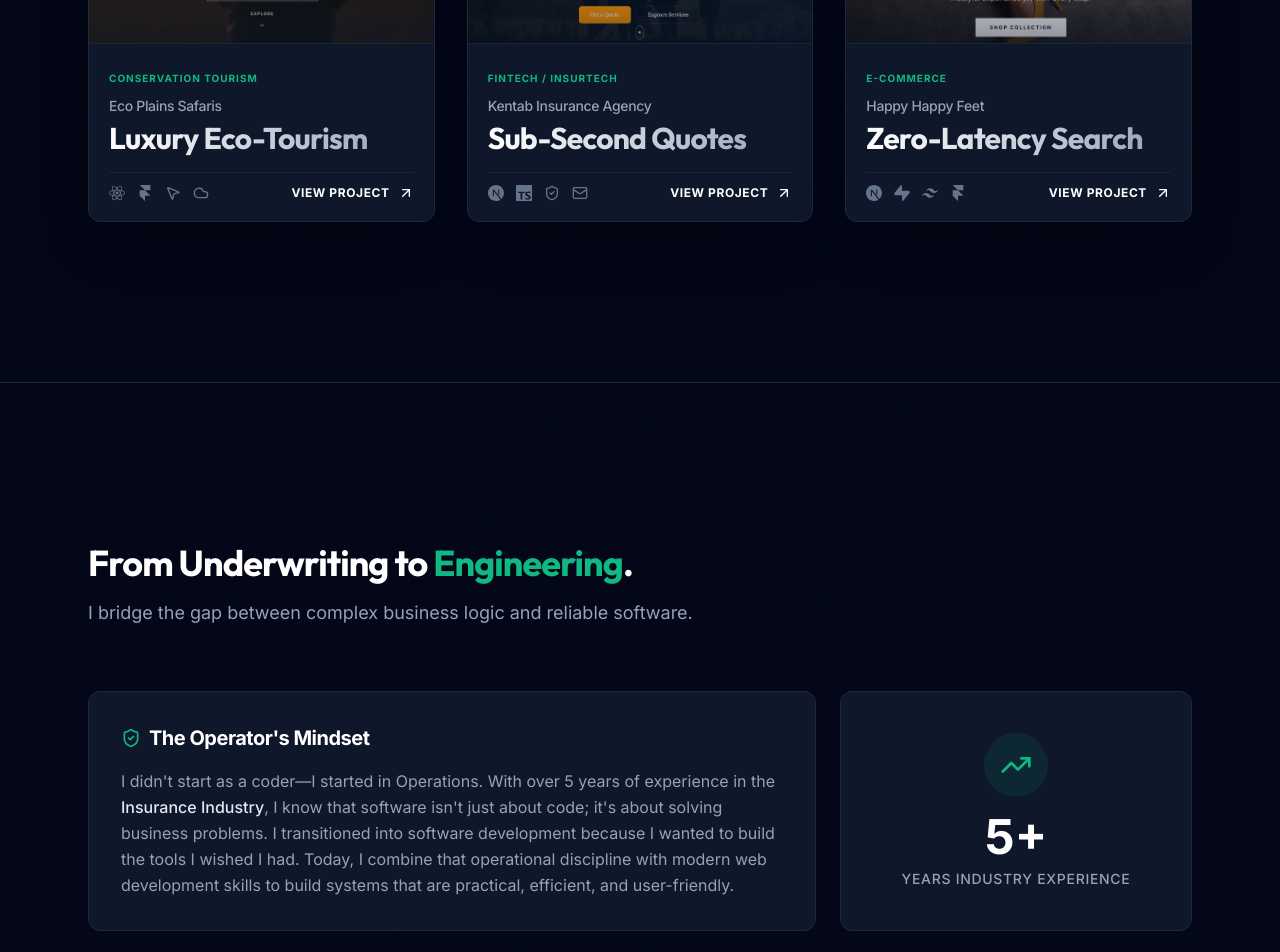
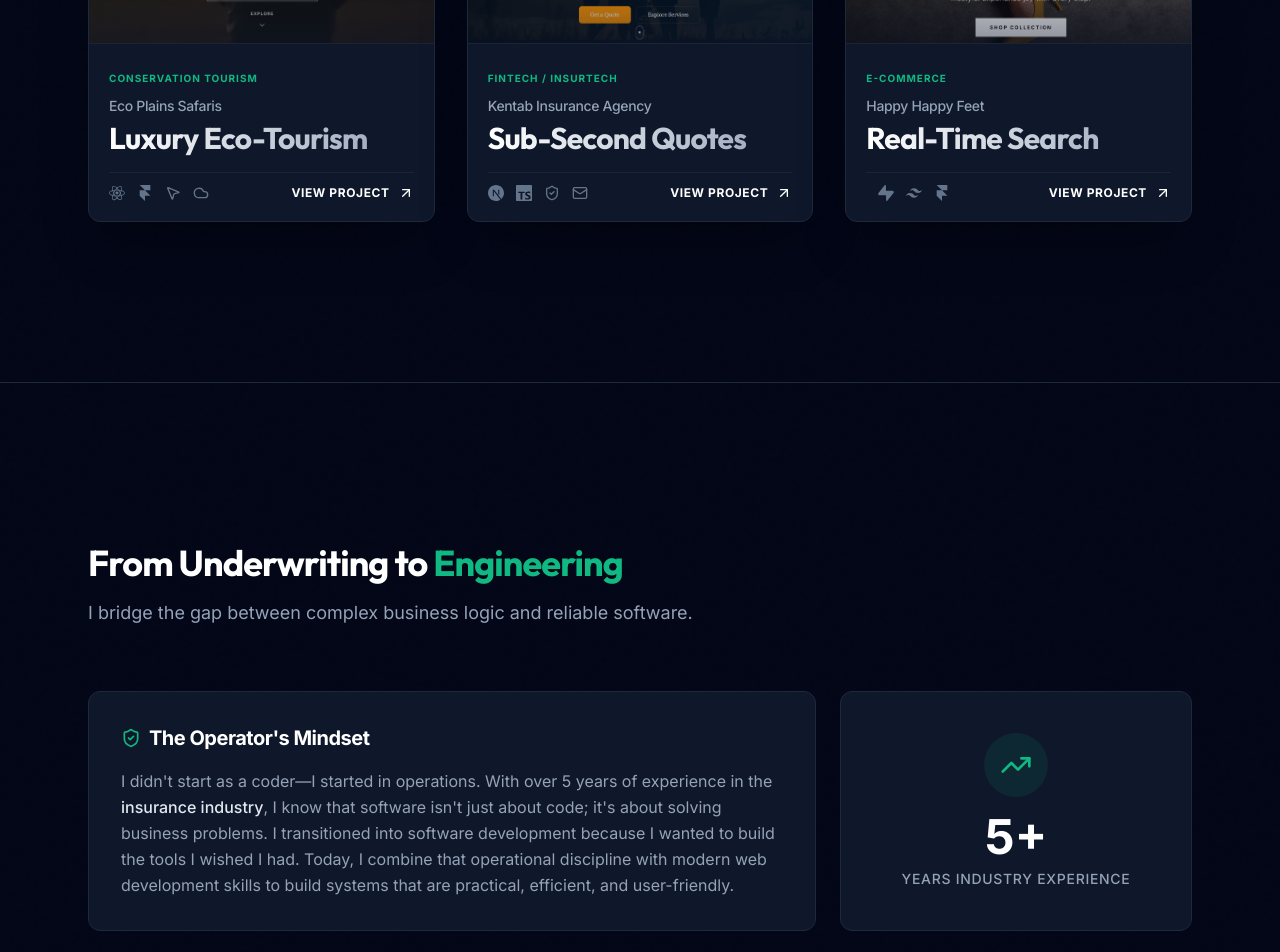
Before and after one commit to Caleb-Kiune/calebkiune, a Next.js app: page / in a window 1280 px wide. Shown: the part 1280-2232 px from the top of the page. Built offline with nearby package versions, Linux system fonts and the light colour scheme.

Commit message:
docs: Refine copy in about and hero sections, and update project details in selected work.

```diff
--- a/src/components/sections/about.tsx
+++ b/src/components/sections/about.tsx
@@ -11,7 +11,7 @@ export function About() {
                 <ScrollReveal>
                     <div className="mb-12 md:mb-16">
                         <h2 className="font-display text-3xl md:text-4xl font-bold text-white mb-4">
-                            From Underwriting to <span className="text-primary">Engineering</span>.
+                            From Underwriting to <span className="text-primary">Engineering</span>
                         </h2>
                         <p className="text-slate-400 max-w-2xl text-lg">
                             I bridge the gap between complex business logic and reliable software.
@@ -29,8 +29,8 @@ export function About() {
                                 The Operator's Mindset
                             </h3>
                             <p className="text-slate-400 leading-relaxed">
-                                I didn't start as a coder—I started in Operations. With over 5 years of experience in the
-                                <span className="text-slate-200 font-medium"> Insurance Industry</span>, I know that software isn't just about code; it's about solving business problems. I transitioned into software development because I wanted to build the tools I wished I had. Today, I combine that operational discipline with modern web development skills to build systems that are practical, efficient, and user-friendly.
+                                I didn't start as a coder—I started in operations. With over 5 years of experience in the
+                                <span className="text-slate-200 font-medium"> insurance industry</span>, I know that software isn't just about code; it's about solving business problems. I transitioned into software development because I wanted to build the tools I wished I had. Today, I combine that operational discipline with modern web development skills to build systems that are practical, efficient, and user-friendly.
                             </p>
                         </div>
                     </ScrollReveal>
--- a/src/components/sections/hero.tsx
+++ b/src/components/sections/hero.tsx
@@ -88,7 +88,7 @@ export function Hero() {
                             variants={FADE_UP_VARIANTS}
                             className="text-base sm:text-lg text-slate-400 max-w-lg leading-relaxed"
                         >
-                            I build reliable,<span className="text-slate-200 font-medium">data-driven web applications</span> that streamline operations and cut manual processing time.
+                            I build reliable,<span className="text-slate-200 font-medium"> data-driven web applications</span> that streamline operations and cut manual processing time.
                         </motion.p>
 
                         <motion.div
--- a/src/components/sections/selected-work.tsx
+++ b/src/components/sections/selected-work.tsx
@@ -31,8 +31,8 @@ const PROJECTS: ProjectData[] = [
         id: "happy-feet",
         title: "Happy Happy Feet",
         tag: "E-Commerce",
-        metric: "Zero-Latency Search",
-        stack: ["Next.js 16", "Supabase", "Tailwind v4", "Framer Motion"],
+        metric: "Real-Time Search",
+        stack: ["Next.js 15", "Supabase", "Tailwind v4", "Framer Motion"],
         imageSrc: happyFeet,
         demoUrl: "https://happy-happy-feet.vercel.app",
     },
@@ -46,7 +46,7 @@ export function SelectedWork() {
                 <ScrollReveal>
                     <SectionHeading
                         title="Selected Work"
-                        subtitle="Real-world solutions delivering tangible business results."
+                        subtitle="Real-world solutions delivering tangible business results"
                         className="mb-16 md:mb-20"
                     />
                 </ScrollReveal>
```
